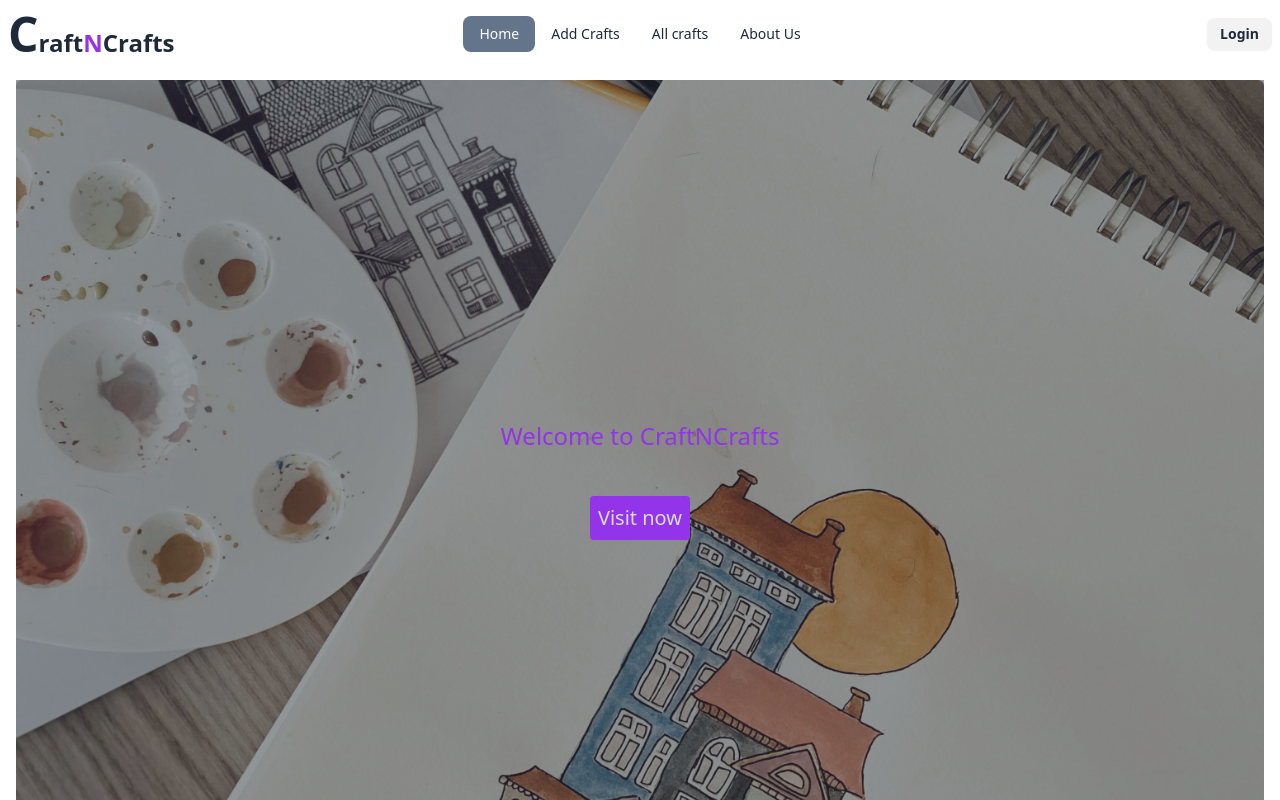
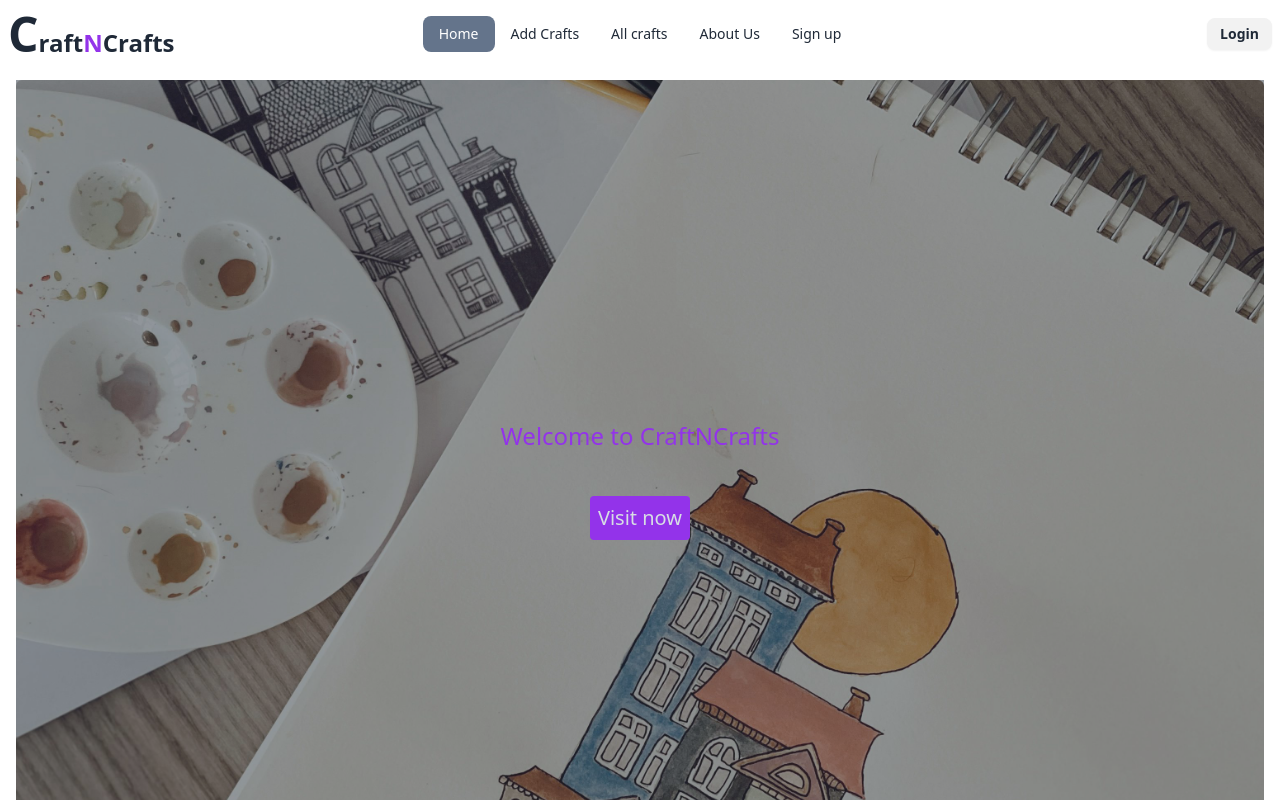
Before and after one commit to princemahmood117/craft-front, a React (Vite) app: page / in a window 1280 px wide. Shown: the top 800 px of the page. Built offline with nearby package versions, Linux system fonts and the light colour scheme; no server answers.

Commit message:
conditional routing added

```diff
--- a/src/components/Nav.jsx
+++ b/src/components/Nav.jsx
@@ -67,6 +67,25 @@ const Nav = () => {
             About Us
           </NavLink>
           </li>
+
+          {!user && (
+        <li>
+          <NavLink className={({ isActive }) => (isActive ? "text-white bg-slate-500" : "")} to="/register">
+            Sign up
+          </NavLink>
+        </li>
+      )}
+
+          {/* <li>
+           <NavLink
+            className={({ isActive }) =>
+              isActive ? "text-white bg-slate-500" : ""
+            }
+            to="/register"
+          >
+            Sign up
+          </NavLink>
+          </li> */}
         </>
       );
     return (
```
